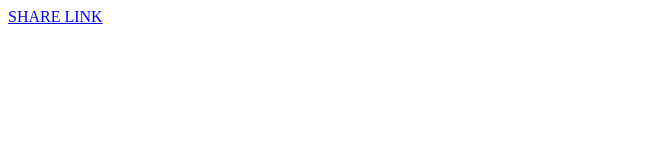
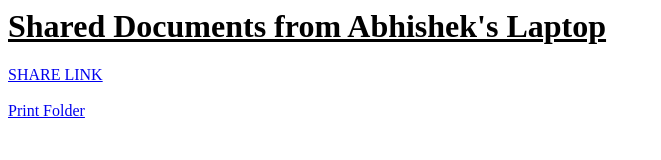
Before and after one commit to professor339/share, a plain HTML site: page index.html in a window 1280 px wide. Shown: the whole page, without its empty margins (0-661 px from the left). Drawn offline with Linux system fonts and the light colour scheme.

Commit message:
Update index.html

```diff
--- a/index.html
+++ b/index.html
@@ -1 +1,6 @@
+<h1><u> Shared Documents from Abhishek's Laptop </u></h1>
+
+
 <a href="https://docs.google.com/document/d/1h51NLEQSpkLBKGsYItrNNWMXvwUfume5hApXTwtwi3c/edit?usp=drivesdk"> SHARE LINK </a>
+<br><br>
+<a href="https://drive.google.com/folderview?id=17IpnKrAJXUhIEAXfyJ537rQLTRvTXmCp"> Print Folder </a>
```
